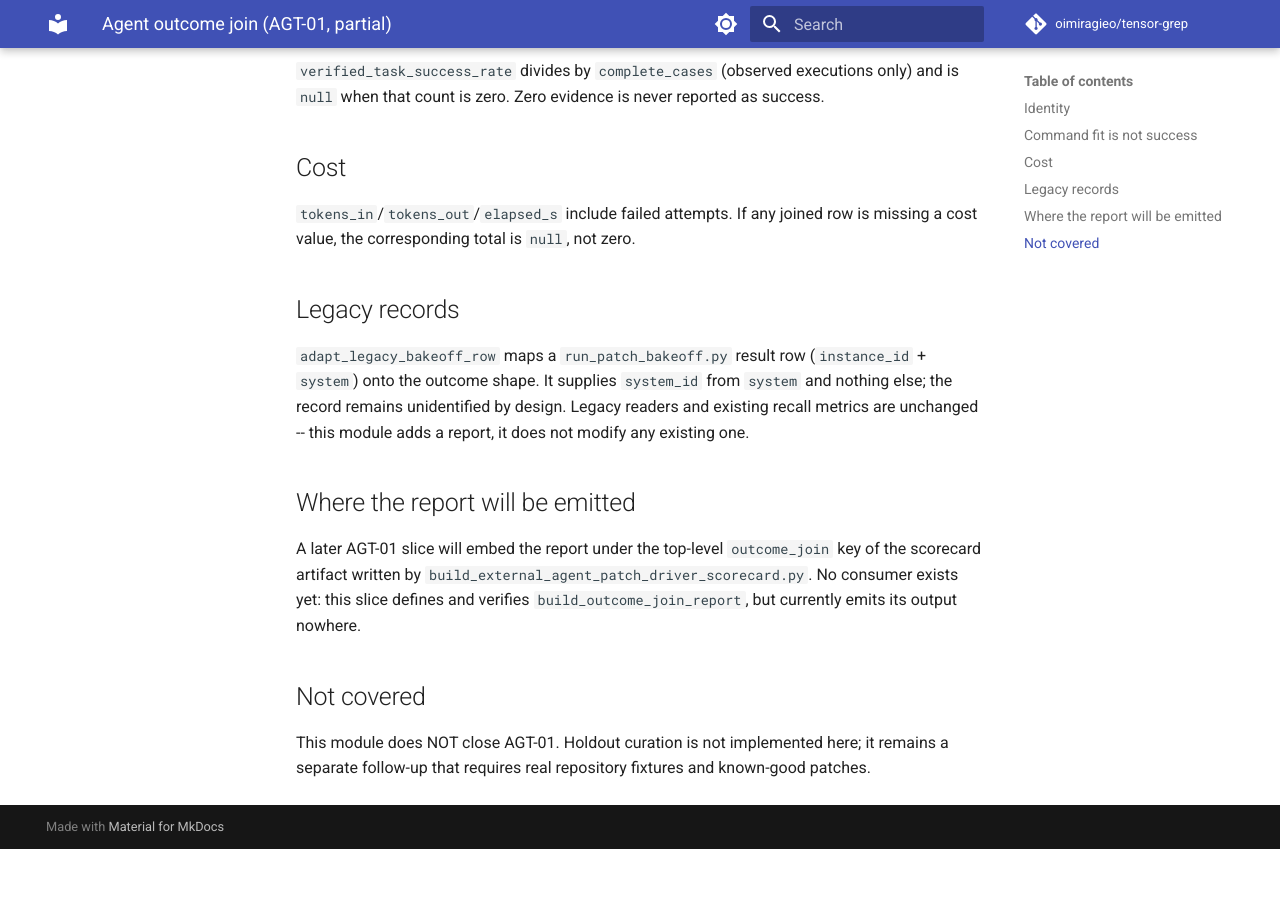
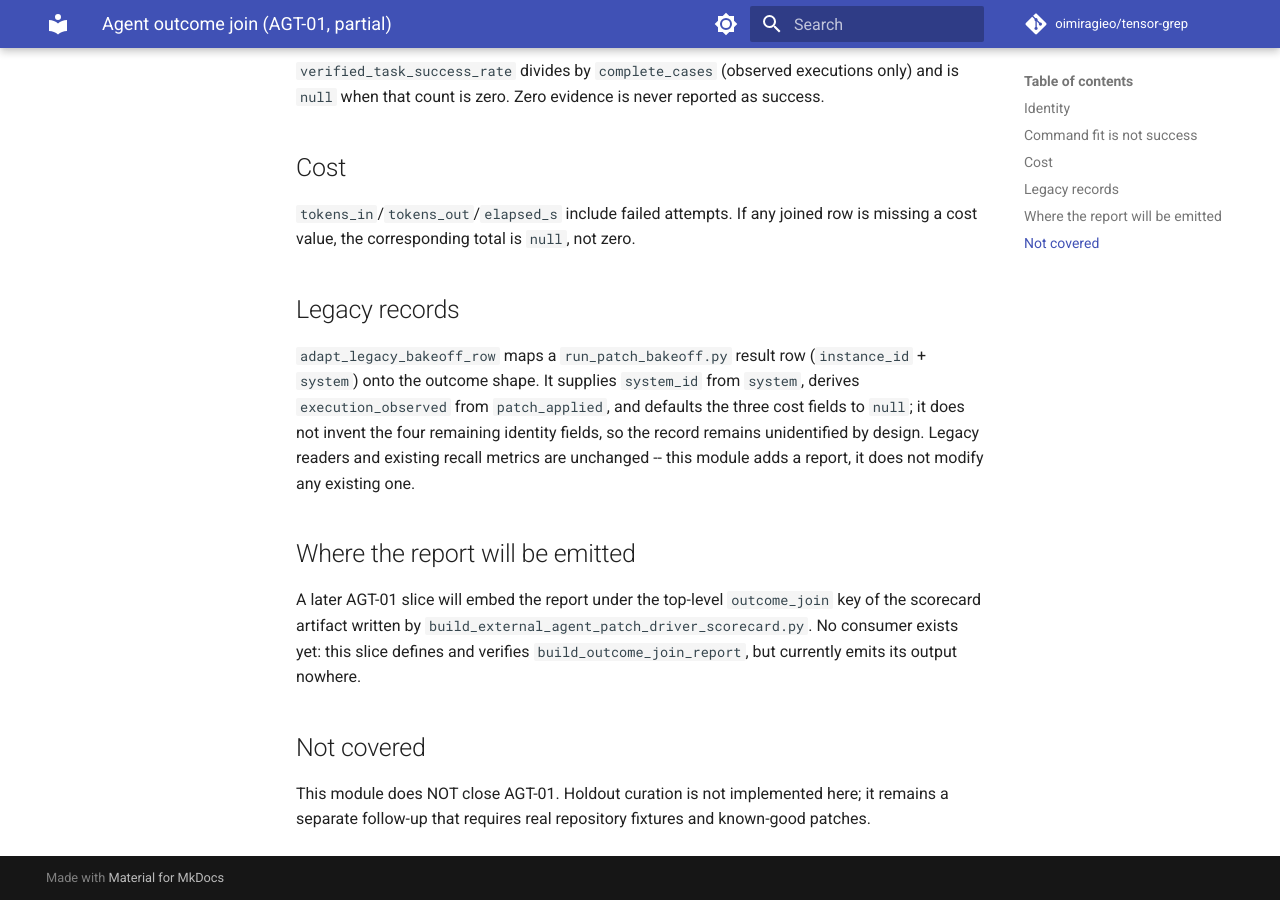
Before and after one commit to oimiragieo/tensor-grep, an MkDocs documentation site: the page built from docs/agent_outcome_join.md, in a window 1280 px wide and 900 px high, scrolled down 828 px. Built offline with MkDocs 1.6.1 and Material for MkDocs 9.7.7, drawn with Linux system fonts in a browser that asks for light colours; comment, search, counter and statistics services are not loaded; before the commit the page ends 1677 px from its top, so only the background shows below that.

Commit message:
docs: describe legacy outcome adapter precisely

```diff
--- a/docs/agent_outcome_join.md
+++ b/docs/agent_outcome_join.md
@@ -34,9 +34,11 @@ cost value, the corresponding total is `null`, not zero.
 ## Legacy records
 
 `adapt_legacy_bakeoff_row` maps a `run_patch_bakeoff.py` result row (`instance_id` + `system`)
-onto the outcome shape. It supplies `system_id` from `system` and nothing else; the record
-remains unidentified by design. Legacy readers and existing recall metrics are unchanged --
-this module adds a report, it does not modify any existing one.
+onto the outcome shape. It supplies `system_id` from `system`, derives `execution_observed` from
+`patch_applied`, and defaults the three cost fields to `null`; it does not invent the four
+remaining identity fields, so the record remains unidentified by design. Legacy readers and
+existing recall metrics are unchanged -- this module adds a report, it does not modify any
+existing one.
 
 ## Where the report will be emitted
 
```
